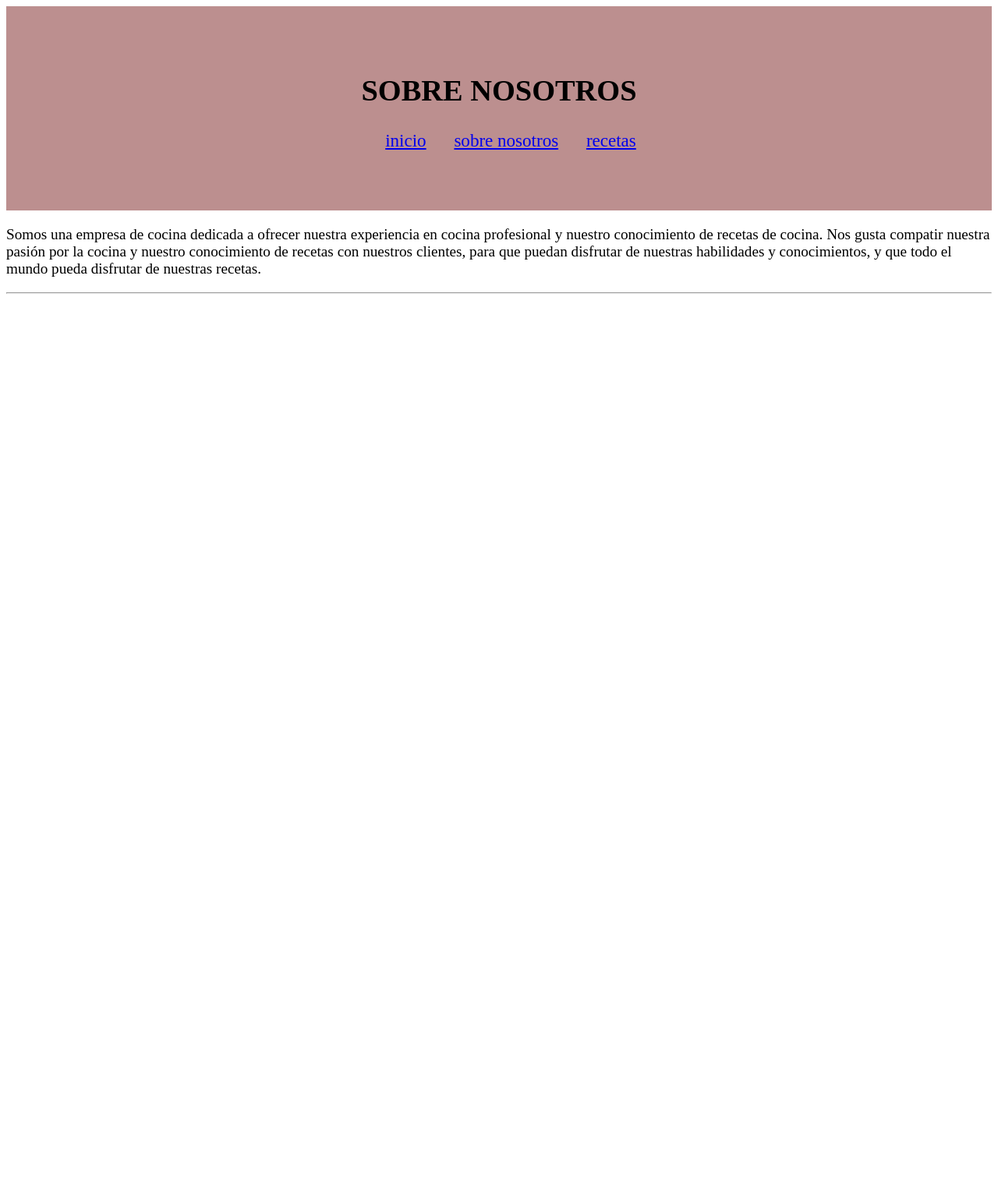
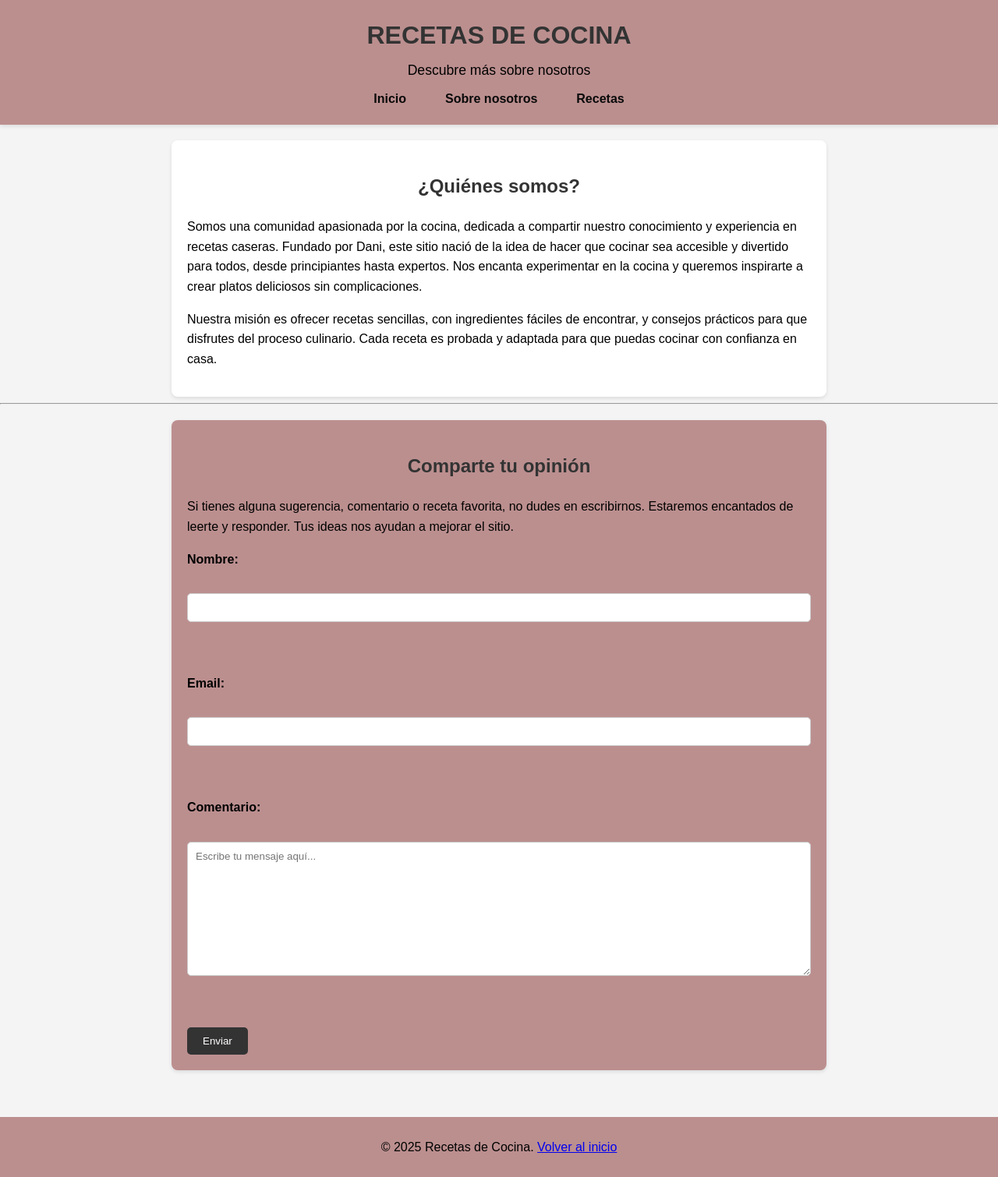
Before and after one commit to danielgrejano/RecetasCocina, a plain HTML site: page sobrenosotros.html in a window 1280 px wide. Shown: the whole page at 78% size. Before the commit the page ends 800 px from the top, so only its background shows below. Drawn offline with Linux system fonts and the light colour scheme.

Commit message:
Página actualizada

```diff
--- /dev/null
+++ b/css/general.css
@@ -0,0 +1,76 @@
+/* Estilos generales*/
+body {
+    display: flex;
+    flex-direction: column;
+    min-height: 100vh;
+    margin: 0;
+    padding: 0;
+    font-family: Arial, sans-serif;
+    background-color: #f4f4f4;
+    line-height: 1.6;
+}
+
+main {
+    flex: 1;
+}
+
+/* Header */
+header {
+    background-color: rosybrown;
+    padding: 20px;
+    box-shadow: 0 2px 5px rgba(0,0,0,0.1);
+    margin-bottom: 20px;
+}
+
+header h1 {
+    font-size: 2em;
+    color: #333;
+    margin: 0;
+    text-align: center;
+}
+
+header p {
+    font-size: 1.1em;
+    color: #000000;
+    margin: 5px 0;
+    text-align: center;
+}
+
+/* Barra de navegación*/
+nav .menu {
+    list-style: none;
+    display: flex;
+    justify-content: center;
+    padding: 0;
+    margin: 10px 0 0 0;
+}
+
+nav .menu li {
+    margin: 0 15px;
+}
+
+nav .menu a {
+    text-decoration: none;
+    color: #0a0a0a;
+    font-weight: bold;
+    padding: 5px 10px;
+    border-radius: 5px;
+    transition: background-color 0.3s;
+}
+
+nav .menu a:hover {
+    background-color: #d6c3c3;
+}
+
+/* Footer */
+footer {
+    margin-top: 40px;
+    padding: 10px;
+    background-color: rosybrown;
+    text-align: center;
+}
+
+/* Centrado general */
+.centrado {
+    text-align: center;
+}
--- a/css/index.css
+++ b/css/index.css
@@ -1,38 +1,5 @@
-.menu {
-    text-align: center;
-    margin: 15px;
-    font-size: larger;
+.imagen {
+    margin: 0 auto;
+    width: 500px;
+    display: block;
 }
-
-header {
-    background-color: rosybrown;
-    padding: 60px;
-    text-align: center;
-    font-size: larger;
-    position: sticky;
-
-}
-p {
-    font-size: larger;
-}
-
-
-body {
-    background-image:
-    linear-gradient(rgba(0, 0, 0, 0.3), rgba(0, 0, 0, 0.3)),
-     url('../imagenes/espaguetis.jpg');
-    background-size: cover;
-    background-repeat: no-repeat;
-    background-position: center;
-    background-attachment: fixed;
-}
-body::before {
-    content: '';
-    position: absolute;
-    top: 0;
-    left: 0;
-    width: 100%;
-    height: 100%;
-    background-color: rgba(255, 255, 255, 0.212);  /* Overlay blanco */
-    z-index: -1;  /* Detrás del contenido */
-}
--- /dev/null
+++ b/css/receta1.css
@@ -0,0 +1,26 @@
+.receta-completa {
+    max-width: 800px;
+    margin: 0 auto;
+    padding: 20px;
+    background-color: #fff;
+    border-radius: 8px;
+    box-shadow: 0 2px 5px rgba(0,0,0,0.1);
+}
+.imagen-grande {
+    width: 100%;
+    height: auto;
+    border-radius: 5px;
+    margin: 20px 0;
+}
+ul, ol {
+    margin-left: 20px;
+    line-height: 1.8;
+}
+.receta-completa h3 {
+    color: #333;
+    margin-top: 30px;
+}
+.receta-completa p {
+    font-style: italic;
+    color: #666;
+}
--- /dev/null
+++ b/css/recetas.css
@@ -0,0 +1,43 @@
+header {
+    background-color: rosybrown;
+    padding: 60px;
+    text-align: center;
+    font-size: larger;
+    position: sticky;
+
+}
+.menu {
+    text-align: center;
+    margin: 15px;
+    font-size: larger;
+}
+.miniatura {
+    width: 200px;
+    height: auto;
+    border-radius: 5px;
+    display: block;
+    margin: 0 auto;
+}
+.receta {
+    width: 300px;
+    padding: 15px;
+    background-color: rosybrown;
+    border-radius: 8px;
+    box-shadow: 0 2px 5px rgba(0,0,0,0.1);
+    text-align: center;
+}
+.receta h3 a {
+    text-decoration: none;
+    color: #333;
+    font-size: 1.2em;
+}
+.receta p {
+    font-size: 0.9em;
+    color: #353030;
+}
+.recetas-lista {
+    display: flex;
+    flex-wrap: wrap;
+    justify-content: center;
+    gap: 20px;
+}
--- a/css/sn.css
+++ b/css/sn.css
@@ -1,17 +1,74 @@
-.menu {
-    text-align: center;
-    margin: 15px;
-    font-size: larger;
+/* Estilos específicos para la página "Sobre nosotros" */
+
+/* Sección intro */
+.intro-nosotros {
+    max-width: 800px;
+    margin: 0 auto;
+    padding: 20px;
+    background-color: #fff;
+    border-radius: 8px;
+    box-shadow: 0 2px 5px rgba(0,0,0,0.1);
+    text-align: left;  /* Cambia a left para no centrar todo */
 }
 
-header {
+.intro-nosotros h2 {
+    color: #333;
+    text-align: center;
+}
+
+.imagen-nosotros {
+    width: 200px;  /* Tamaño fijo para la foto */
+    height: auto;
+    border-radius: 50%;  /* Hace la imagen circular */
+    display: block;
+    margin: 20px auto;
+    border: 3px solid #f4f4f4;
+}
+
+/* Sección de comentarios */
+.comentarios {
+    max-width: 800px;
+    margin: 20px auto;
+    padding: 20px;
     background-color: rosybrown;
-    padding: 60px;
+    border-radius: 8px;
+    box-shadow: 0 2px 5px rgba(0,0,0,0.1);
+    text-align: left;
+}
+
+.comentarios h2 {
+    color: #333;
     text-align: center;
-    font-size: larger;
-    position: sticky;
+}
 
+form {
+    display: flex;
+    flex-direction: column;
 }
-p {
-    font-size: larger;
+
+label {
+    font-weight: bold;
+    margin-bottom: 5px;
 }
+
+input, textarea {
+    padding: 10px;
+    margin-bottom: 15px;
+    border: 1px solid #ccc;
+    border-radius: 5px;
+    font-family: Arial, sans-serif;
+}
+
+button {
+    padding: 10px 20px;
+    background-color: #333;
+    color: #fff;
+    border: none;
+    border-radius: 5px;
+    cursor: pointer;
+    align-self: flex-start;
+}
+
+button:hover {
+    background-color: #555;
+}
--- a/index.html
+++ b/index.html
@@ -3,6 +3,7 @@
     <!cabecera del documento>
     <head>
         <link rel="stylesheet" type="text/css" href="css/index.css"/>
+        <link rel="stylesheet" type="text/css" href="css/general.css"/>
         <title>Recetas de cocina</title>
         <meta charset="UTF-8"/>
         <meta name="autor"  content="Dani"/>
@@ -10,33 +11,39 @@
         <meta name="keywords"    content="comida cocina recetas"/>
         <meta http-equiv="content-type" content="text/html"/>
         <meta http-equiv="content-language" content="es-es"/>
-        <link rel="stylesheet"  type="text/css" href="index.html"/>
         <link rel="shortcut icon"   type="image/x-icon" href="imagenes/recetascocina.ico"/>
     </head>
     <body>
         <header>
-            <h1><center>RECETAS DE COCINA</center></h1>
-            <p><center>Descubre sabrosa recetas de cocina</center></p>
-                <div class="menu">
-                    <a class="menu"><a href="index.html">inicio</a>
-                    <a class="menu"><a href="sobrenosotros.html">sobre nosotros</a>
-                    <a class="menu"><a href="recetas.html">recetas</a>
-                </div>
+            <h1 class="centrado">RECETAS DE COCINA</h1>
+            <p class="centrado">Descubre más sobre nosotros</p>
+            <nav>
+                <ul class="menu">
+                    <li><a href="index.html">Inicio</a></li>
+                    <li><a href="sobrenosotros.html">Sobre nosotros</a></li>
+                    <li><a href="recetas.html">Recetas</a></li>
+                </ul>
+            </nav>
         </header>
-        <center><h2>Bienvenido a Recetas de cocina, tu espacio para descubrir, compartir y disfrutar de deliciosas recetas caseras.</h2></center><br>
-        <class="cuerpo" p><center>Aquí encontrarás recetas fáciles de seguir, ingredientes accesibles y consejos prácticos para que cocinar sea un placer, no una tarea.
+    <main>
+        <h2 class="centrado">Bienvenido a Recetas de cocina, tu espacio para descubrir, compartir y disfrutar de deliciosas recetas caseras.</h2><br>
+        <p class="cuerpo" class="centrado">Aquí encontrarás recetas fáciles de seguir, ingredientes accesibles y consejos prácticos para que cocinar sea un placer, no una tarea.
 
             Nuestro objetivo es inspirarte a preparar platos sabrosos sin necesidad de ser un chef profesional. Desde clásicos tradicionales hasta opciones modernas y saludables, tenemos algo para todos los gustos y niveles de experiencia.
 
             Cada receta ha sido cuidadosamente seleccionada o creada para que puedas cocinar con confianza y disfrutar del proceso.
             Ya sea que estés buscando ideas para el almuerzo, cenas rápidas, postres irresistibles o platos especiales para celebrar, estás en el lugar correcto.
 
-            ¡Gracias por visitar y buen provecho!</center></p>
+            ¡Gracias por visitar y buen provecho!</p>
         <hr>
+        <img src="imagenes/chef.jpg" alt="Chef" class="imagen">
+    </main>
 
 
 
 
-
+        <footer class="centrado">
+            <p>&copy; 2025 Recetas de Cocina. <a href="index.html">Volver al inicio</a></p>
+        </footer>
     </body>
 </html>
--- a/sobrenosotros.html
+++ b/sobrenosotros.html
@@ -1,8 +1,8 @@
 <!DOCTYPE html>
 <html lang="es" dir="ltr">
-    <!cabecera del documento>
     <head>
         <link rel="stylesheet" type="text/css" href="css/sn.css"/>
+        <link rel="stylesheet" type="text/css" href="css/general.css"/>
         <title>Sobre nosotros</title>
         <meta charset="UTF-8"/>
         <meta name="autor"  content="Dani"/>
@@ -10,24 +10,50 @@
         <meta name="keywords"    content="comida cocina recetas"/>
         <meta http-equiv="content-type" content="text/html"/>
         <meta http-equiv="content-language" content="es-es"/>
-        <link rel="stylesheet"  type="text/css" href="index.html"/>
         <link rel="shortcut icon"   type="image/x-icon" href="imagenes/recetascocina.ico"/>
 
     </head>
-    <!cuerpo del documento>
     <body>
         <header>
-            <center><h1>SOBRE NOSOTROS</h1></center>
-            <div class="menu">
-                <a class="menu"><a href="index.html">inicio</a>
-                <a class="menu"><a href="sobrenosotros.html">sobre nosotros</a>
-                <a class="menu"><a href="recetas.html">recetas</a>
-            </div>
+            <h1 class="centrado">RECETAS DE COCINA</h1>
+            <p class="centrado">Descubre más sobre nosotros</p>
+            <nav>
+                <ul class="menu">
+                    <li><a href="index.html">Inicio</a></li>
+                    <li><a href="sobrenosotros.html">Sobre nosotros</a></li>
+                    <li><a href="recetas.html">Recetas</a></li>
+                </ul>
+            </nav>
         </header>
-        <p>Somos una empresa de cocina dedicada a ofrecer nuestra experiencia en cocina profesional y nuestro conocimiento de recetas de cocina.
-            Nos gusta compatir nuestra pasión por la cocina y nuestro conocimiento de recetas con nuestros clientes, para que puedan disfrutar de nuestras habilidades y conocimientos,
-            y que todo el mundo pueda disfrutar de nuestras recetas.
-        </p>
-        <hr>
+        <main>
+            <section class="intro-nosotros">
+                <h2>¿Quiénes somos?</h2>
+                <p>Somos una comunidad apasionada por la cocina, dedicada a compartir nuestro conocimiento y experiencia en recetas caseras. Fundado por Dani, este sitio nació de la idea de hacer que cocinar sea accesible y divertido para todos, desde principiantes hasta expertos. Nos encanta experimentar en la cocina y queremos inspirarte a crear platos deliciosos sin complicaciones.</p>
+                <p>Nuestra misión es ofrecer recetas sencillas, con ingredientes fáciles de encontrar, y consejos prácticos para que disfrutes del proceso culinario. Cada receta es probada y adaptada para que puedas cocinar con confianza en casa.</p>
+            </section>
+
+            <hr>
+
+            <section class="comentarios">
+                <h2>Comparte tu opinión</h2>
+                <p>Si tienes alguna sugerencia, comentario o receta favorita, no dudes en escribirnos. Estaremos encantados de leerte y responder. Tus ideas nos ayudan a mejorar el sitio.</p>
+                <form action="mailto:recetascocinamail@gmail.com" method="post" enctype="text/plain">
+                    <label for="nombre">Nombre:</label><br>
+                    <input type="text" id="nombre" name="nombre" required><br><br>
+
+                    <label for="email">Email:</label><br>
+                    <input type="email" id="email" name="email" required><br><br>
+
+                    <label for="comentario">Comentario:</label><br>
+                    <textarea id="comentario" name="comentario" rows="10" cols="50" placeholder="Escribe tu mensaje aquí..." required></textarea><br><br>
+
+                    <button type="submit">Enviar</button>
+                </form>
+            </section>
+        </main>
+
+        <footer class="centrado">
+            <p>&copy; 2025 Recetas de Cocina. <a href="index.html">Volver al inicio</a></p>
+        </footer>
     </body>
 </html>
```
Also changed, not shown: receta1.html (added, +60 -0 lines), receta2.html (added, +63 -0 lines), recetas.html (added, +46 -0 lines), imagenes/chef.jpg (added), imagenes/pasta.jpg (added), 1 other file.
